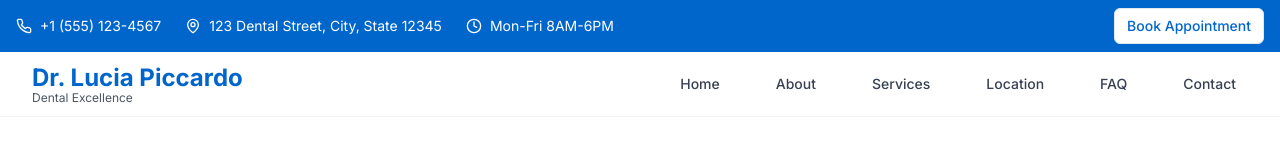
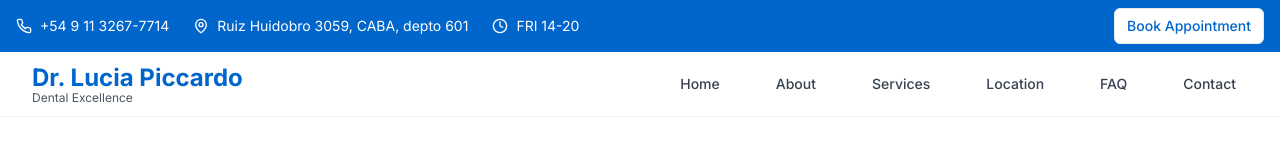
Before and after one commit to agarucorp/lucia-piccardo-smile-design, a React (Vite) app: page / in a window 1280 px wide. Shown: the top 148 px of the page. Built offline with nearby package versions, Linux system fonts and the light colour scheme.

Commit message:
primer commit

```diff
--- a/index.html
+++ b/index.html
@@ -4,7 +4,7 @@
   <head>
     <meta charset="UTF-8" />
     <meta name="viewport" content="width=device-width, initial-scale=1.0" />
-    <title>Dr. Lucia Piccardo - Premier Dental Care</title>
+    <title>Dra. Lucia Piccardo</title>
     <meta name="description" content="Dr. Lucia Piccardo provides exceptional dental care with 15+ years of experience. Comprehensive services including general, cosmetic, and restorative dentistry." />
     <meta name="author" content="Dr. Lucia Piccardo Dental Practice" />
     <meta name="keywords" content="dentist, dental care, cosmetic dentistry, general dentistry, dental implants, teeth whitening, Lucia Piccardo" />
@@ -23,6 +23,7 @@
     <link rel="preconnect" href="https://fonts.googleapis.com">
     <link rel="preconnect" href="https://fonts.gstatic.com" crossorigin>
     <link href="https://fonts.googleapis.com/css2?family=Inter:wght@300;400;500;600;700&display=swap" rel="stylesheet">
+    <link rel="icon" type="image/png" href="/logoLutcy.png" />
   </head>
 
   <body>
--- a/src/components/Header.tsx
+++ b/src/components/Header.tsx
@@ -23,15 +23,15 @@ const Header = () => {
           <div className="flex items-center space-x-6">
             <div className="flex items-center space-x-2">
               <Phone className="h-4 w-4" />
-              <span>+1 (555) 123-4567</span>
+              <span>+54 9 11 3267-7714</span>
             </div>
             <div className="flex items-center space-x-2">
               <MapPin className="h-4 w-4" />
-              <span>123 Dental Street, City, State 12345</span>
+              <span>Ruiz Huidobro 3059, CABA, depto 601</span>
             </div>
             <div className="flex items-center space-x-2">
               <Clock className="h-4 w-4" />
-              <span>Mon-Fri 8AM-6PM</span>
+              <span>FRI 14-20</span>
             </div>
           </div>
           <Button size="sm" variant="outline" className="bg-white text-healthcare-blue hover:bg-gray-50">
```
Also changed, not shown: public/logoLutcy.png (added).
